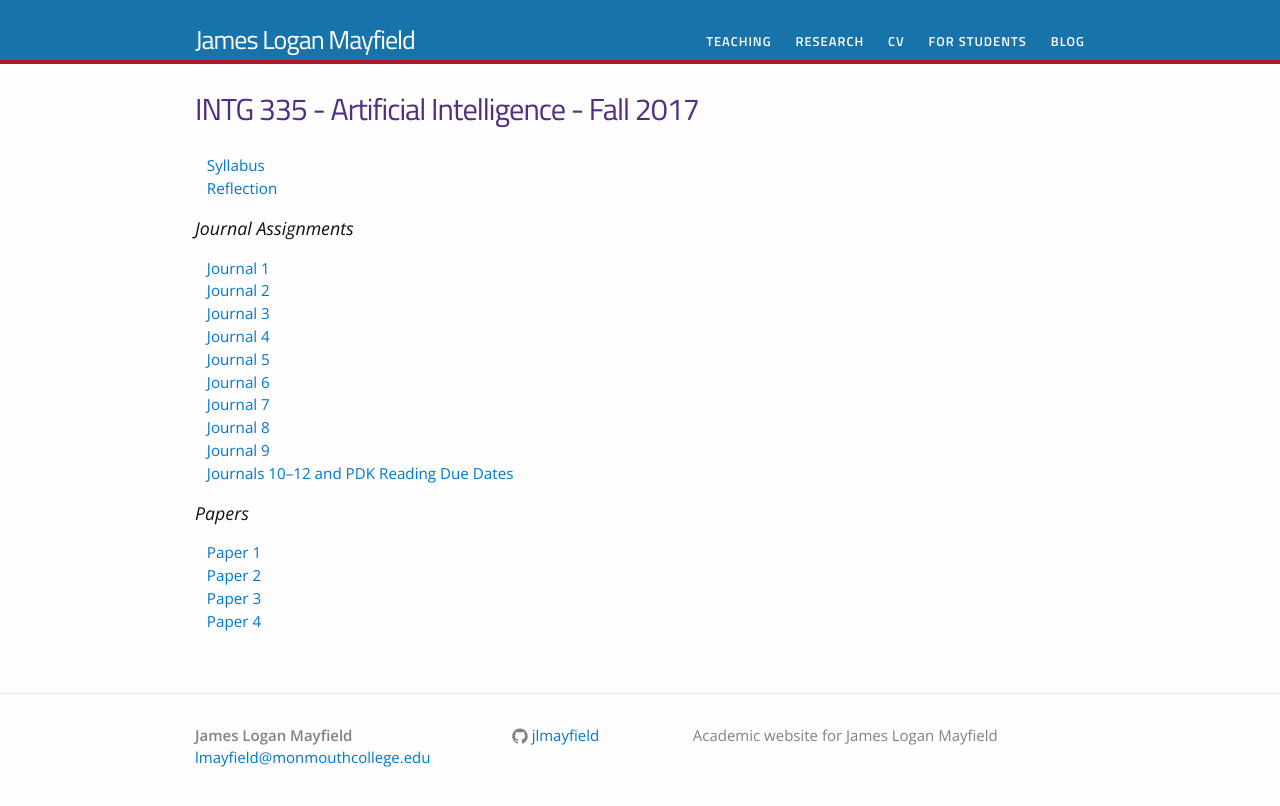
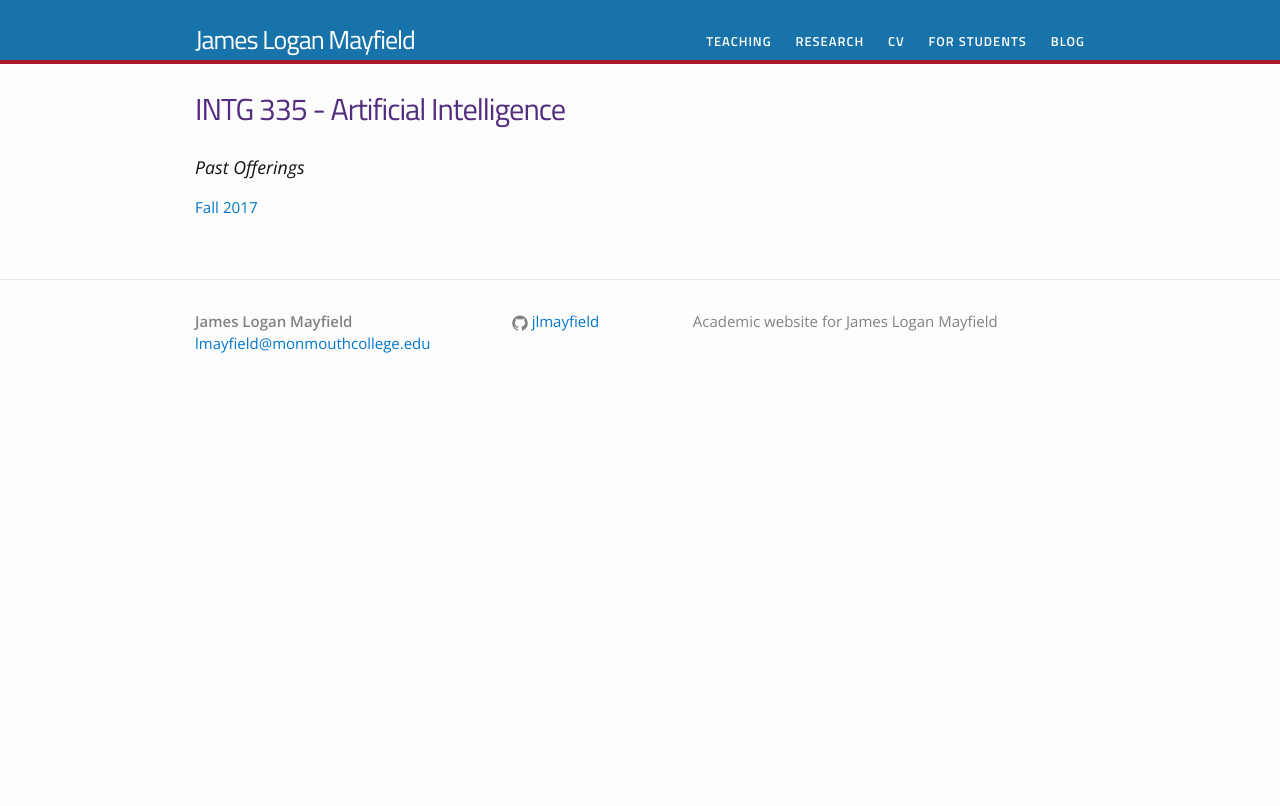
Before and after one commit to jlmayfield/jlmayfield.github.io, a Jekyll site: the page built from teaching/intg335.md, in a window 1280 px wide. Shown: the top 806 px of the page. Built offline with Jekyll 4.4.1, drawn with Linux system fonts in a browser that asks for light colours.

Commit message:
updated intg335 to file away fa17.

```diff
--- a/teaching/intg335.md
+++ b/teaching/intg335.md
@@ -1,29 +1,10 @@
 ---
 layout: page
-title: INTG 335 - Artificial Intelligence - Fall 2017
+title: INTG 335 - Artificial Intelligence
 permalink: /teaching/INTG335/
 ---
 
-&nbsp;&nbsp;&nbsp;[Syllabus](/teaching/INTG335/intg335-syllabus.pdf)
-&nbsp;&nbsp;&nbsp;[Reflection](/teaching/INTG335/intg335-reflection.pdf)
 
+### Past Offerings
 
-### Journal Assignments
-
-&nbsp;&nbsp;&nbsp;[Journal 1](/teaching/INTG335/journals/intg335-journal1.pdf)
-&nbsp;&nbsp;&nbsp;[Journal 2](/teaching/INTG335/journals/intg335-journal2.pdf)
-&nbsp;&nbsp;&nbsp;[Journal 3](/teaching/INTG335/journals/intg335-journal3.pdf)
-&nbsp;&nbsp;&nbsp;[Journal 4](/teaching/INTG335/journals/intg335-journal4.pdf)
-&nbsp;&nbsp;&nbsp;[Journal 5](/teaching/INTG335/journals/intg335-journal5.pdf)
-&nbsp;&nbsp;&nbsp;[Journal 6](/teaching/INTG335/journals/intg335-journal6.pdf)
-&nbsp;&nbsp;&nbsp;[Journal 7](/teaching/INTG335/journals/intg335-journal7.pdf)
-&nbsp;&nbsp;&nbsp;[Journal 8](/teaching/INTG335/journals/intg335-journal8.pdf)
-&nbsp;&nbsp;&nbsp;[Journal 9](/teaching/INTG335/journals/intg335-journal9.pdf)
-&nbsp;&nbsp;&nbsp;[Journals 10--12 and PDK Reading Due Dates ](/teaching/INTG335/journals/intg335-PKDTimeline-fa17.pdf)
-
-### Papers
-
-&nbsp;&nbsp;&nbsp;[Paper 1](/teaching/INTG335/papers/intg335-paper1.pdf)
-&nbsp;&nbsp;&nbsp;[Paper 2](/teaching/INTG335/papers/intg335-paper2.pdf)
-&nbsp;&nbsp;&nbsp;[Paper 3](/teaching/INTG335/papers/intg335-paper3.pdf)
-&nbsp;&nbsp;&nbsp;[Paper 4](/teaching/INTG335/papers/intg335-paper4.pdf)
+[Fall 2017](/teaching/INTG335/fa17/)
```
Also changed, not shown: teaching/INTG335/fa17/ingt335-fa17.md (added, +29 -0 lines), 34 other files.
